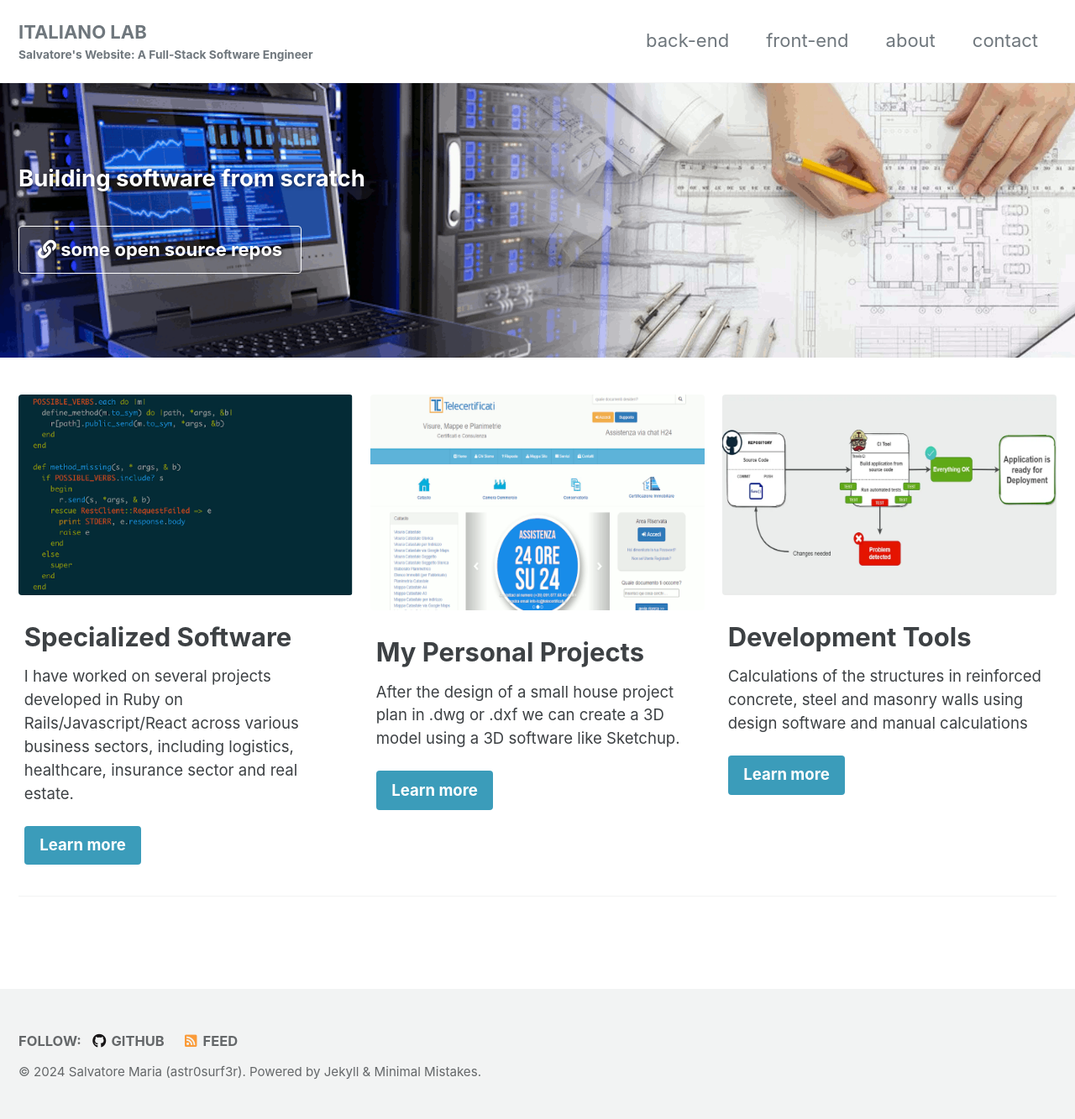
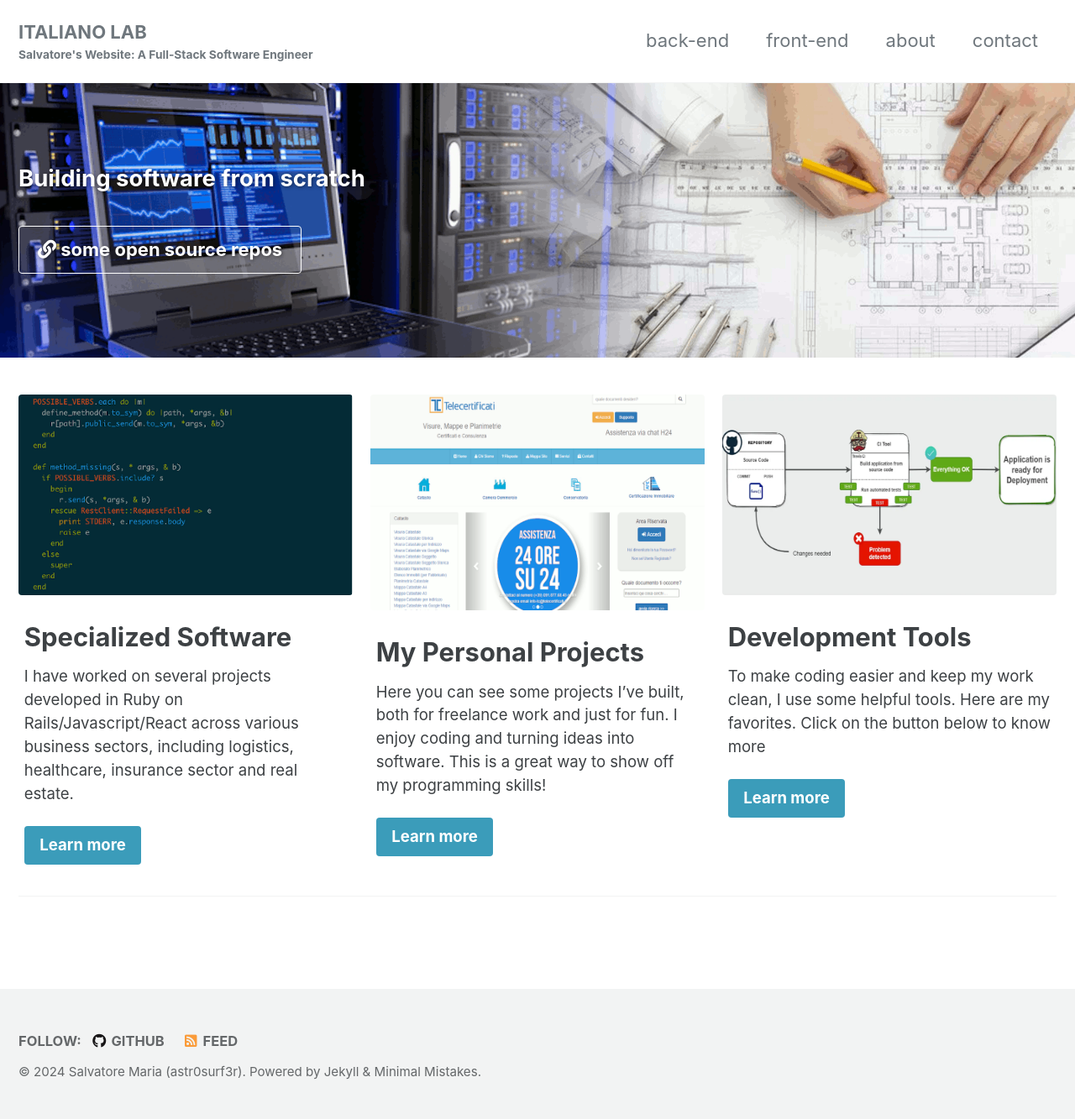
Before and after one commit to Astr0surf3r/italianolab, a Jekyll site: the page built from index.md, in a window 1280 px wide. Shown: the whole page at 84% size. Built offline with Jekyll 4.4.1, drawn with Linux system fonts in a browser that asks for light colours; cached includes are drawn as plain includes.

Commit message:
fixed home page

```diff
--- a/index.md
+++ b/index.md
@@ -21,14 +21,14 @@ feature_row:
   - image_path: /assets/images/mm-tc.png
     alt: "some projects"
     title: "My Personal Projects"
-    excerpt: "After the design of a small house project plan in .dwg or .dxf we can create a 3D model using a 3D software like Sketchup."
+    excerpt: "Here you can see some projects I've built, both for freelance work and just for fun. I enjoy coding and turning ideas into software. This is a great way to show off my programming skills!"
     url: "/my-personal-projects/"
     btn_class: "btn--info"
     btn_label: "Learn more"
   - image_path: /assets/images/dev-tools.png
     alt: "Development Tools"
     title: "Development Tools"
-    excerpt: "Calculations of the structures in reinforced concrete, steel and masonry walls using design software and manual calculations"
+    excerpt: "To make coding easier and keep my work clean, I use some helpful tools. Here are my favorites. Click on the button below to know more"
     url: "/development-tools/"
     btn_class: "btn--info"
     btn_label: "Learn more"
```
